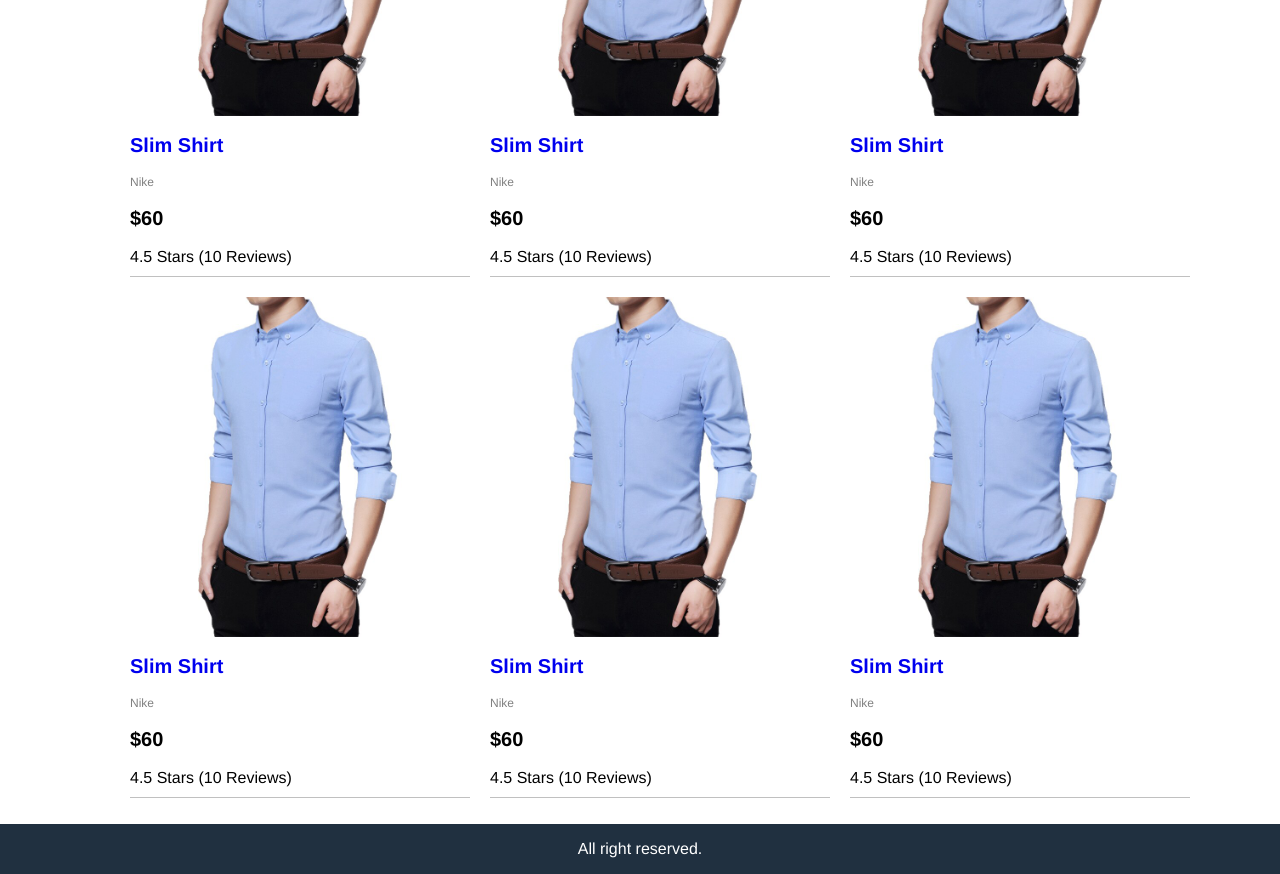
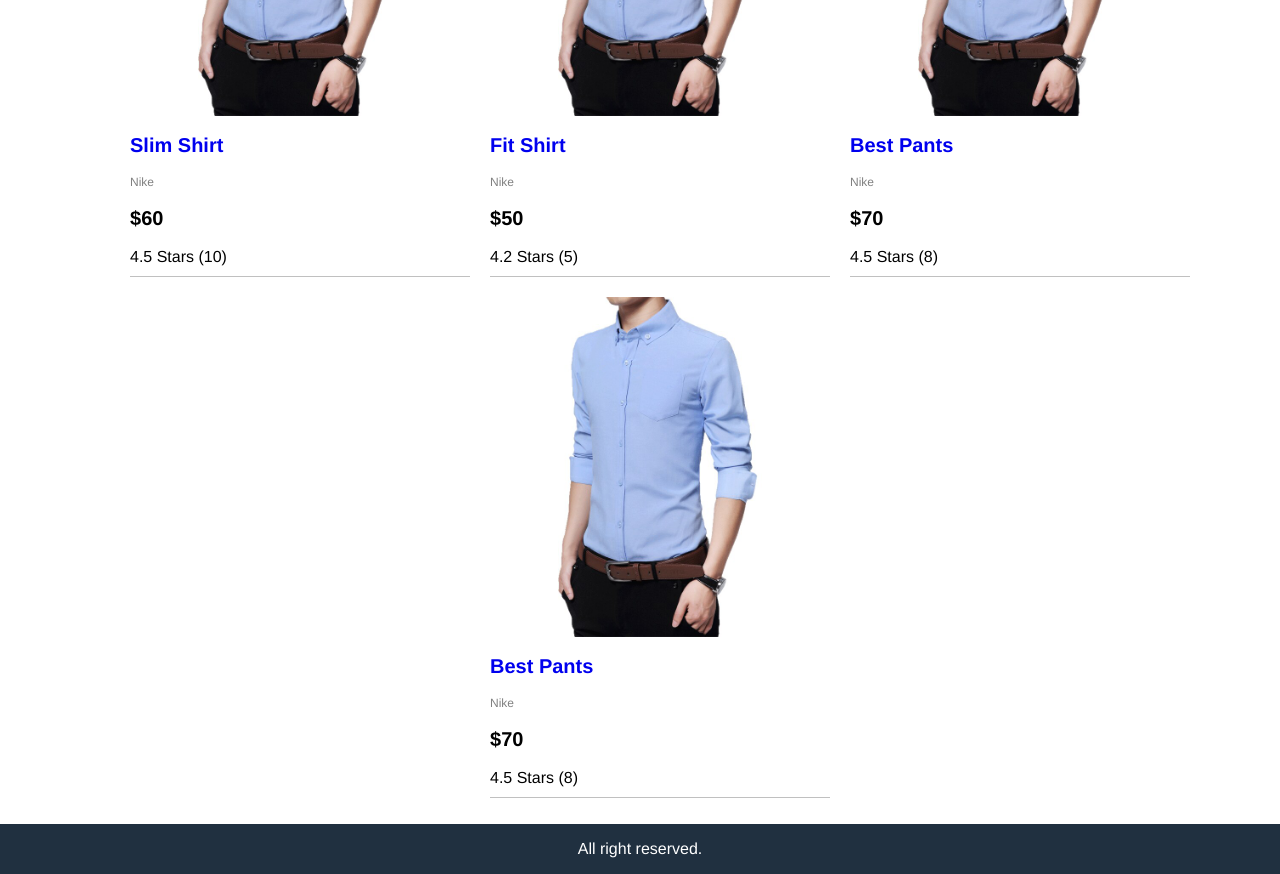
Before and after one commit to MajemiteJames/amazon_react_clone, a React (Create React App) app in the folder frontend/: page / in a window 1280 px wide. Shown: the part 300-1174 px from the top of the page. Built offline with nearby package versions, Linux system fonts and the light colour scheme.

Commit message:
created a data structure to call as product to populate the products page

```diff
--- a/frontend/src/App.js
+++ b/frontend/src/App.js
@@ -1,5 +1,5 @@
 import React from "react";
-import logo from "./logo.svg";
+import data from "./data";
 import "./App.css";
 
 function App() {
@@ -40,96 +40,25 @@ function App() {
       <main className="main">
         <div className="content">
           <ul className="products">
+            {data.products.map((product) => (
               <li>
                 <div className="product">
                   <img
                     className="product-image"
-                  src="/images/d1.jpg"
+                    src={product.image}
                     alt="product"
                   />
                   <div className="product-name">
-                  <a href="product.html">Slim Shirt</a>
+                    <a href="product.html">{product.name}</a>
                   </div>
-                <div className="product-brand">Nike</div>
-                <div className="product-price">$60</div>
-                <div className="product-rating">4.5 Stars (10 Reviews)</div>
+                  <div className="product-brand">{product.brand}</div>
+                  <div className="product-price">${product.price}</div>
+                  <div className="product-rating">
+                    {product.rating} Stars ({product.numReviews})
+                  </div>
                 </div>
               </li>
-            <li>
-              <div className="product">
-                <img
-                  className="product-image"
-                  src="/images/d1.jpg"
-                  alt="product"
-                />
-                <div className="product-name">
-                  <a href="product.html">Slim Shirt</a>
-                </div>
-                <div className="product-brand">Nike</div>
-                <div className="product-price">$60</div>
-                <div className="product-rating">4.5 Stars (10 Reviews)</div>
-              </div>
-            </li>
-            <li>
-              <div className="product">
-                <img
-                  className="product-image"
-                  src="/images/d1.jpg"
-                  alt="product"
-                />
-                <div className="product-name">
-                  <a href="product.html">Slim Shirt</a>
-                </div>
-                <div className="product-brand">Nike</div>
-                <div className="product-price">$60</div>
-                <div className="product-rating">4.5 Stars (10 Reviews)</div>
-              </div>
-            </li>
-            <li>
-              <div className="product">
-                <img
-                  className="product-image"
-                  src="/images/d1.jpg"
-                  alt="product"
-                />
-                <div className="product-name">
-                  <a href="product.html">Slim Shirt</a>
-                </div>
-                <div className="product-brand">Nike</div>
-                <div className="product-price">$60</div>
-                <div className="product-rating">4.5 Stars (10 Reviews)</div>
-              </div>
-            </li>
-            <li>
-              <div className="product">
-                <img
-                  className="product-image"
-                  src="/images/d1.jpg"
-                  alt="product"
-                />
-                <div className="product-name">
-                  <a href="product.html">Slim Shirt</a>
-                </div>
-                <div className="product-brand">Nike</div>
-                <div className="product-price">$60</div>
-                <div className="product-rating">4.5 Stars (10 Reviews)</div>
-              </div>
-            </li>
-            <li>
-              <div className="product">
-                <img
-                  className="product-image"
-                  src="/images/d1.jpg"
-                  alt="product"
-                />
-                <div className="product-name">
-                  <a href="product.html">Slim Shirt</a>
-                </div>
-                <div className="product-brand">Nike</div>
-                <div className="product-price">$60</div>
-                <div className="product-rating">4.5 Stars (10 Reviews)</div>
-              </div>
-            </li>
+            ))}
           </ul>
         </div>
       </main>
--- /dev/null
+++ b/frontend/src/data.js
@@ -0,0 +1,44 @@
+export default {
+  products: [
+    {
+      _id: "1",
+      name: "Slim Shirt",
+      category: "Shirts",
+      image: "/images/d1.jpg",
+      price: 60,
+      brand: " Nike",
+      rating: 4.5,
+      numReviews: 10,
+    },
+    {
+      _id: "2",
+      name: "Fit Shirt",
+      category: "Shirts",
+      image: "/images/d1.jpg",
+      price: 50,
+      brand: " Nike",
+      rating: 4.2,
+      numReviews: 5,
+    },
+    {
+      _id: "3",
+      name: "Best Pants",
+      category: "Pants",
+      image: "/images/d1.jpg",
+      price: 70,
+      brand: " Nike",
+      rating: 4.5,
+      numReviews: 8,
+    },
+    {
+      _id: "4",
+      name: "Best Pants",
+      category: "Pants",
+      image: "/images/d1.jpg",
+      price: 70,
+      brand: " Nike",
+      rating: 4.5,
+      numReviews: 8,
+    },
+  ],
+};
```
Lines whose indentation alone changed are shown as unchanged.
